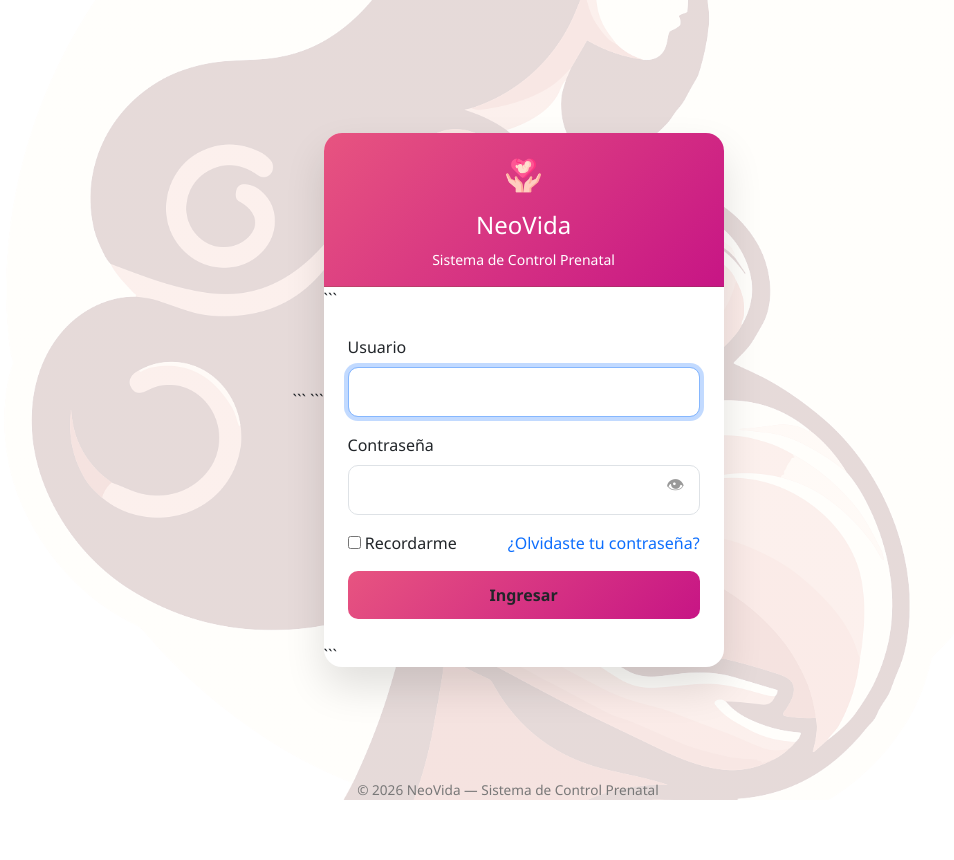
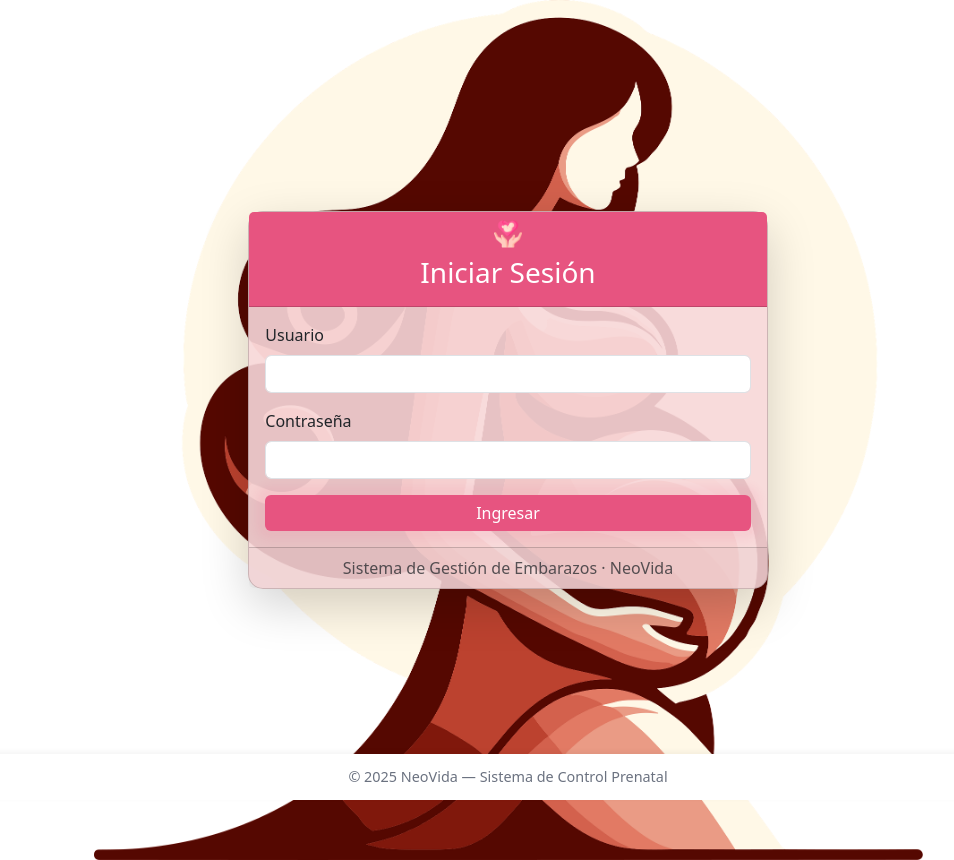
Before and after one commit to ale5857/neovida, a Django app: page /usuarios/ in a window 1280 px wide. Shown: the whole page, without its empty margins (132-1086 px from the left). Before the commit the page ends 800 px from the top, so only its background shows below. Run offline with Django 5.2, Linux system fonts and the light colour scheme.

Commit message:
nuevo diseño login

````diff
--- a/usuarios/templates/usuarios/login.html
+++ b/usuarios/templates/usuarios/login.html
@@ -1,160 +1,126 @@
 {% load static %}
-
 <!DOCTYPE html>
-
 <html lang="es">
 <head>
     <meta charset="UTF-8">
     <title>Iniciar Sesión - NeoVida</title>
     <meta name="viewport" content="width=device-width, initial-scale=1.0">
 
-```
+    <!-- Favicon -->
     <link rel="icon" href="{% static 'img/mi_fondo.png' %}" type="image/png">
+
+    <!-- Bootstrap -->
     <link href="https://cdn.jsdelivr.net/npm/bootstrap@5.3.3/dist/css/bootstrap.min.css" rel="stylesheet">
 
     <style>
-    body{
-        background: linear-gradient(rgba(255,255,255,.85), rgba(255,255,255,.85)),
-                    url("{% static 'img/mi_fondo.png' %}") no-repeat center center fixed;
-        background-size: cover;
-        height:100vh;
-        display:flex;
-        align-items:center;
-        justify-content:center;
-        font-family:'Segoe UI',sans-serif;
+        body {
+            background: url("{% static 'img/mi_fondo.png' %}") no-repeat center center fixed;
+            background-size: contain;
+            animation: fadeInBg 2s ease;
+            margin: 0;
+            padding-bottom: 60px;
         }
 
-    .card-login{
-        width:100%;
-        max-width:400px;
-        border-radius:18px;
-        border:none;
-        box-shadow:0 20px 40px rgba(0,0,0,.12);
-        overflow:hidden;
+        @keyframes fadeInBg {
+            from { opacity: 0; }
+            to { opacity: 1; }
         }
 
-    .card-header{
-        background:linear-gradient(135deg,#e75480,#c71585);
-        color:white;
-        text-align:center;
-        padding:25px 20px 15px;
+        .card-login {
+            background-color: rgba(248, 215, 218, 0.9);
+            border-radius: 15px;
+            animation: slideUp 1s ease;
         }
 
-    .card-header img{
-        width:35px;
-        margin-bottom:10px;
+        @keyframes slideUp {
+            from { transform: translateY(40px); opacity: 0; }
+            to { transform: translateY(0); opacity: 1; }
         }
 
-    .form-control{
-        border-radius:10px;
-        padding:12px;
+        .btn-rosado {
+            background-color: #e75480;
+            color: white;
+            border: none;
+            transition: background 0.3s;
+            animation: pulse 1.5s infinite;
         }
 
-    .btn-rosado{
-        background:linear-gradient(135deg,#e75480,#c71585);
-        border:none;
-        border-radius:10px;
-        padding:12px;
-        font-weight:600;
-        transition:.3s;
+        .btn-rosado:hover {
+            background-color: #c71585;
         }
 
-    .btn-rosado:hover{
-        transform:translateY(-2px);
-        box-shadow:0 6px 18px rgba(231,84,128,.4);
+        @keyframes pulse {
+            0% { box-shadow: 0 0 0 0 rgba(231, 84, 128, 0.7); }
+            70% { box-shadow: 0 0 10px 10px rgba(231, 84, 128, 0); }
+            100% { box-shadow: 0 0 0 0 rgba(231, 84, 128, 0); }
         }
 
-    .toggle-eye{
-        position:absolute;
-        right:15px;
-        top:38px;
-        cursor:pointer;
-        font-size:18px;
-        color:#999;
-    }
-
-    footer{
-        position:fixed;
-        bottom:0;
-        width:100%;
-        text-align:center;
-        font-size:.85rem;
-        color:#777;
+        footer {
+            position: fixed;
+            bottom: 0;
+            left: 0;
+            width: 100%;
+            background: #ffffff;
+            color: #6b7280;
+            text-align: center;
+            padding: 12px;
+            font-size: 0.9rem;
+            box-shadow: 0 -2px 6px rgba(0,0,0,0.05);
         }
     </style>
-```
-
 </head>
-
 <body>
 
-<div class="card card-login">
-    <div class="card-header">
-        <img src="{% static 'img/cuidado.png' %}" alt="">
-        <h4 class="mt-2">NeoVida</h4>
-        <small>Sistema de Control Prenatal</small>
+<div class="row justify-content-center align-items-center" style="height: 100vh;">
+    <div class="col-md-5">
+        <div class="card shadow-lg card-login">
+            <div class="card-header text-center" style="background-color:#e75480; color:white;">
+                <img
+                    src="{% static 'img/cuidado.png' %}"
+                    alt="Icono de salud materna"
+                    title="Sistema de control de embarazo"
+                    style="width:28px;"
+                >
+                <h3 class="mt-2">Iniciar Sesión</h3>
             </div>
 
-```
-<div class="card-body p-4">
-
-    {% if form.errors %}
-    <div class="alert alert-danger text-center">
-        Usuario o contraseña incorrectos
-    </div>
-    {% endif %}
-
+            <div class="card-body">
                 <form method="POST">
                     {% csrf_token %}
 
                     <div class="mb-3">
                         <label class="form-label">Usuario</label>
-            <input type="text" name="username" class="form-control" required autofocus>
+                        <input type="text" name="username" class="form-control" required>
                     </div>
 
-        <div class="mb-3 position-relative">
+                    <div class="mb-3">
                         <label class="form-label">Contraseña</label>
-            <input type="password" name="password" id="password" class="form-control" required>
-            <span class="toggle-eye" onclick="togglePassword()">👁</span>
+                        <input type="password" name="password" class="form-control" required>
                     </div>
 
-        <div class="d-flex justify-content-between align-items-center mb-3">
-            <div>
-                <input type="checkbox" name="remember"> Recordarme
-            </div>
-            <a href="{% url 'password_reset' %}" class="text-decoration-none">
-                ¿Olvidaste tu contraseña?
-            </a>
-        </div>
-
-        <button type="submit" class="btn btn-rosado w-100" id="loginBtn">
+                    <button type="submit" class="btn btn-rosado w-100">
                         Ingresar
                     </button>
                 </form>
 
+                {% if form.errors %}
+                <div class="alert alert-danger mt-3 text-center">
+                    Usuario o contraseña incorrectos.
                 </div>
-```
+                {% endif %}
+            </div>
 
+            <div class="card-footer text-center text-muted">
+                Sistema de Gestión de Embarazos · NeoVida
+            </div>
+        </div>
+    </div>
 </div>
 
 <footer>
-    © 2026 NeoVida — Sistema de Control Prenatal
+    © 2025 NeoVida — Sistema de Control Prenatal
 </footer>
 
-<script>
-function togglePassword(){
-    const pass=document.getElementById("password");
-    pass.type=pass.type==="password"?"text":"password";
-}
-
-document.querySelector("form").addEventListener("submit",function(){
-    const btn=document.getElementById("loginBtn");
-    btn.innerHTML="Ingresando...";
-    btn.disabled=true;
-});
-</script>
-
 <script src="https://cdn.jsdelivr.net/npm/bootstrap@5.3.3/dist/js/bootstrap.bundle.min.js"></script>
-
 </body>
 </html>
````
Lines whose indentation alone changed are shown as unchanged.
